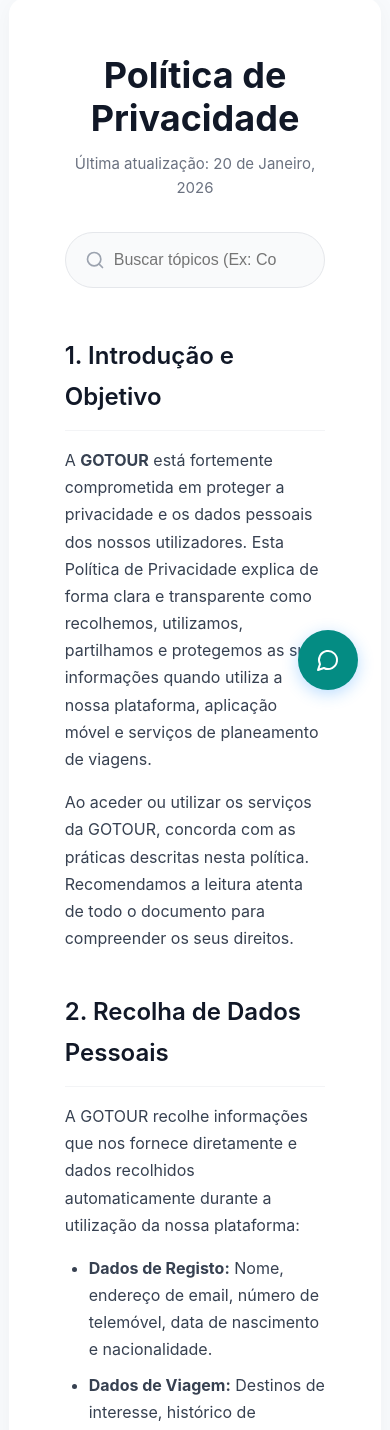
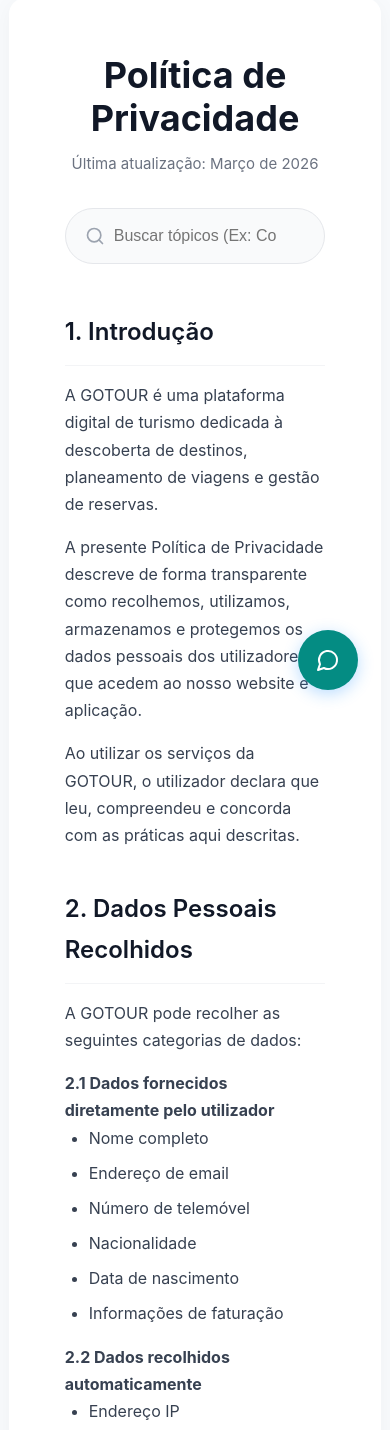
Before and after one commit to mariabernardop63-cell/GOTOUR-GLOBAL-APP, a React (Vite) app: page /privacy-policy in a window 390 px wide. Shown: the part 122-1552 px from the top of the page. Built offline with nearby package versions, Linux system fonts and the light colour scheme; no server answers; a web font is replaced by a local one.

Commit message:
Update Welcome texts and Legal pages

```diff
--- a/src/pages/Legal/PrivacyPolicy.jsx
+++ b/src/pages/Legal/PrivacyPolicy.jsx
@@ -7,72 +7,83 @@ const PrivacyPolicy = () => {
     const sections = [
         {
             id: 'intro',
-            title: '1. Introdução e Objetivo',
+            title: '1. Introdução',
             content: (
                 <>
-                    <p>
-                        A <strong>GOTOUR</strong> está fortemente comprometida em proteger a privacidade e os dados pessoais
-                        dos nossos utilizadores. Esta Política de Privacidade explica de forma clara e transparente como
-                        recolhemos, utilizamos, partilhamos e protegemos as suas informações quando utiliza a nossa plataforma,
-                        aplicação móvel e serviços de planeamento de viagens.
-                    </p>
-                    <p>
-                        Ao aceder ou utilizar os serviços da GOTOUR, concorda com as práticas descritas nesta política.
-                        Recomendamos a leitura atenta de todo o documento para compreender os seus direitos.
-                    </p>
+                    <p>A GOTOUR é uma plataforma digital de turismo dedicada à descoberta de destinos, planeamento de viagens e gestão de reservas.</p>
+                    <p>A presente Política de Privacidade descreve de forma transparente como recolhemos, utilizamos, armazenamos e protegemos os dados pessoais dos utilizadores que acedem ao nosso website e aplicação.</p>
+                    <p>Ao utilizar os serviços da GOTOUR, o utilizador declara que leu, compreendeu e concorda com as práticas aqui descritas.</p>
                 </>
             )
         },
         {
-            id: 'coleta',
-            title: '2. Recolha de Dados Pessoais',
+            id: 'dados-recolhidos',
+            title: '2. Dados Pessoais Recolhidos',
             content: (
                 <>
-                    <p>
-                        A GOTOUR recolhe informações que nos fornece diretamente e dados recolhidos automaticamente durante
-                        a utilização da nossa plataforma:
-                    </p>
+                    <p>A GOTOUR pode recolher as seguintes categorias de dados:</p>
+
+                    <strong>2.1 Dados fornecidos diretamente pelo utilizador</strong>
                     <ul>
-                        <li><strong>Dados de Registo:</strong> Nome, endereço de email, número de telemóvel, data de nascimento e nacionalidade.</li>
-                        <li><strong>Dados de Viagem:</strong> Destinos de interesse, histórico de reservas, preferências de alojamento e datas de viagem.</li>
-                        <li><strong>Dados de Pagamento:</strong> Informações de faturação e detalhes de cartão de crédito (processados de forma segura por prestadores externos).</li>
-                        <li><strong>Dados de Utilização:</strong> Endereço IP, tipo de dispositivo, sistema operativo, páginas visitadas e interações com a aplicação.</li>
+                        <li>Nome completo</li>
+                        <li>Endereço de email</li>
+                        <li>Número de telemóvel</li>
+                        <li>Nacionalidade</li>
+                        <li>Data de nascimento</li>
+                        <li>Informações de faturação</li>
                     </ul>
+
+                    <strong>2.2 Dados recolhidos automaticamente</strong>
+                    <ul>
+                        <li>Endereço IP</li>
+                        <li>Tipo de dispositivo</li>
+                        <li>Sistema operativo</li>
+                        <li>Navegador utilizado</li>
+                        <li>Páginas visitadas</li>
+                        <li>Preferências de navegação</li>
+                    </ul>
+
+                    <strong>2.3 Dados provenientes de autenticação via Google</strong>
+                    <p>Caso o utilizador opte por iniciar sessão através da conta Google, a GOTOUR poderá receber:</p>
+                    <ul>
+                        <li>Nome associado à conta Google</li>
+                        <li>Endereço de email</li>
+                        <li>Fotografia de perfil</li>
+                        <li>Identificador único da conta Google</li>
+                    </ul>
+                    <p>A GOTOUR não tem acesso à palavra-passe do utilizador nem à sua conta Google além das informações autorizadas.</p>
                 </>
             )
         },
         {
-            id: 'uso',
-            title: '3. Utilização das Informações',
+            id: 'finalidade',
+            title: '3. Finalidade do Tratamento',
             content: (
                 <>
-                    <p>
-                        Os dados recolhidos são utilizados exclusivamente para melhorar a sua experiência e garantir
-                        a prestação dos nossos serviços de excelência. Utilizamos as suas informações para:
-                    </p>
+                    <p>Os dados pessoais são utilizados exclusivamente para:</p>
                     <ul>
-                        <li>Criar e gerir a sua conta na plataforma GOTOUR.</li>
-                        <li>Personalizar recomendações de destinos e itinerários de viagem com base nas suas preferências.</li>
-                        <li>Processar reservas, pagamentos e enviar confirmações ou atualizações de viagem importantes.</li>
-                        <li>Melhorar continuamente a segurança, o design e as funcionalidades da nossa aplicação.</li>
-                        <li>Enviar comunicações de marketing relevantes (apenas com o seu consentimento explícito).</li>
+                        <li>Criar e gerir contas de utilizador</li>
+                        <li>Processar reservas e pagamentos</li>
+                        <li>Personalizar recomendações de destinos</li>
+                        <li>Melhorar funcionalidades e segurança</li>
+                        <li>Comunicar atualizações importantes</li>
+                        <li>Cumprir obrigações legais</li>
                     </ul>
+                    <p>Os dados obtidos através do login Google são utilizados apenas para autenticação e identificação segura do utilizador.</p>
                 </>
             )
         },
         {
-            id: 'compartilhamento',
+            id: 'partilha',
             title: '4. Partilha de Dados',
             content: (
                 <>
-                    <p>
-                        A GOTOUR valoriza a sua confiança. Não vendemos, alugamos ou comercializamos os seus dados pessoais
-                        a terceiros. Contudo, podemos partilhar informações estritamente necessárias nas seguintes situações:
-                    </p>
+                    <p>A GOTOUR não vende, aluga ou comercializa dados pessoais.</p>
+                    <p>Poderá ocorrer partilha limitada nas seguintes situações:</p>
                     <ul>
-                        <li><strong>Fornecedores de Serviços:</strong> Companhias aéreas, hotéis e operadores turísticos necessários para concluir a sua reserva.</li>
-                        <li><strong>Prestadores de Serviços Tecnológicos:</strong> Plataformas de alojamento em cloud, processadores de pagamento e ferramentas num contexto de análise de dados.</li>
-                        <li><strong>Obrigação Legal:</strong> Em resposta a intimações ou ordens judiciais, para cumprir a legislação aplicável.</li>
+                        <li>Parceiros de viagem (hotéis, companhias aéreas, operadores turísticos) exclusivamente para execução de reservas</li>
+                        <li>Prestadores tecnológicos (cloud, processamento de pagamento, análise de dados)</li>
+                        <li>Cumprimento de obrigação legal ou ordem judicial</li>
                     </ul>
                 </>
             )
@@ -82,96 +93,99 @@ const PrivacyPolicy = () => {
             title: '5. Cookies e Tecnologias Semelhantes',
             content: (
                 <>
-                    <p>
-                        Utilizamos cookies e tecnologias de rastreamento semelhantes para analisar tendências, administrar
-                        o site, rastrear os movimentos dos utilizadores e recolher informações demográficas sobre a nossa base
-                        de utilizadores no geral. Pode controlar a utilização de cookies ao nível do seu navegador individual,
-                        mas se optar por desativar os cookies, isso pode limitar a utilização de certas funcionalidades na nossa plataforma.
-                    </p>
-                    <div className="legal-info-box">
-                        <p>Dica: Pode gerir as suas preferências de cookies a qualquer momento através das Configurações da sua Conta GOTOUR.</p>
-                    </div>
+                    <p>Utilizamos cookies para:</p>
+                    <ul>
+                        <li>Garantir funcionamento técnico do site</li>
+                        <li>Melhorar desempenho</li>
+                        <li>Analisar tráfego</li>
+                        <li>Personalizar experiência</li>
+                    </ul>
+                    <p>O utilizador pode gerir preferências através das configurações do navegador.</p>
                 </>
             )
         },
         {
             id: 'seguranca',
-            title: '6. Segurança e Proteção de Dados',
+            title: '6. Segurança da Informação',
             content: (
                 <>
-                    <p>
-                        A GOTOUR implementa rigorosas medidas de segurança técnicas, administrativas e físicas projetadas para
-                        proteger as suas informações pessoais contra acesso não autorizado, destruição, perda, alteração ou
-                        divulgação. Todos os dados sensíveis transmitidos (como detalhes de cartões de crédito) são
-                        encriptados utilizando tecnologia <em>Secure Socket Layer</em> (SSL).
-                    </p>
+                    <p>A GOTOUR implementa medidas técnicas e organizacionais adequadas para proteger dados contra:</p>
+                    <ul>
+                        <li>Acesso não autorizado</li>
+                        <li>Alteração</li>
+                        <li>Perda</li>
+                        <li>Divulgação indevida</li>
+                    </ul>
+                    <p>As transmissões sensíveis são protegidas por encriptação SSL.</p>
                 </>
             )
         },
         {
             id: 'direitos',
-            title: '7. Os Seus Direitos',
+            title: '7. Direitos do Utilizador',
             content: (
                 <>
-                    <p>
-                        De acordo com o Regulamento Geral sobre a Proteção de Dados (RGPD) e leis de privacidade aplicáveis,
-                        garantimos-lhe o direito total sobre a sua informação:
-                    </p>
+                    <p>Nos termos da legislação aplicável, o utilizador pode:</p>
                     <ul>
-                        <li>Acesso rápido a todos os dados pessoais que mantemos sobre si.</li>
-                        <li>Retificação e atualização de informações incorretas ou incompletas.</li>
-                        <li>Apagamento ("Direito ao esquecimento") dos seus dados dos nossos servidores.</li>
-                        <li>Restrição e oposição ao processamento dos seus dados.</li>
-                        <li>Portabilidade dos dados para outros serviços num formato estruturado.</li>
+                        <li>Solicitar acesso aos seus dados</li>
+                        <li>Corrigir informações incorretas</li>
+                        <li>Solicitar eliminação</li>
+                        <li>Opor-se ao tratamento</li>
+                        <li>Solicitar portabilidade</li>
+                    </ul>
+                    <p>Pedidos podem ser feitos através do contacto oficial abaixo.</p>
+                </>
+            )
+        },
+        {
+            id: 'retencao',
+            title: '8. Retenção de Dados',
+            content: (
+                <>
+                    <p>Os dados pessoais são mantidos apenas pelo período necessário para:</p>
+                    <ul>
+                        <li>Cumprimento contratual</li>
+                        <li>Obrigações legais</li>
+                        <li>Finalidades legítimas da plataforma</li>
                     </ul>
                 </>
             )
         },
         {
             id: 'alteracoes',
-            title: '8. Alterações à Política',
+            title: '9. Alterações à Política',
             content: (
                 <>
-                    <p>
-                        A GOTOUR reserva-se o direito de modificar esta Política de Privacidade periodicamente para refletir
-                        alterações nas nossas práticas ou na regulamentação legal. Notificaremos os utilizadores sobre
-                        quaisquer mudanças substanciais através de um aviso destacado na aplicação ou via email antes que
-                        entrem em vigor.
-                    </p>
+                    <p>A GOTOUR reserva-se o direito de atualizar esta Política sempre que necessário. Alterações relevantes serão comunicadas na plataforma.</p>
                 </>
             )
         },
         {
-            id: 'contato',
-            title: '9. Contacto',
+            id: 'contacto',
+            title: '10. Contacto Oficial',
             content: (
                 <>
-                    <p>
-                        Se tiver questões, preocupações ou reclamações relativamente à nossa Política de Privacidade
-                        ou ao tratamento dos seus dados, entre em contacto connosco através do endereço oficial de
-                        apoio e privacidade:
-                    </p>
+                    <p>Para questões relacionadas com privacidade:</p>
                     <p>
                         <strong>Email:</strong> privacidade@gotour.com<br />
-                        <strong>Morada Sede:</strong> Av. da Liberdade, 110, Lisboa, Portugal<br />
-                        <strong>Encarregado de Proteção de Dados (DPO):</strong> dpo@gotour.com
+                        <strong>Suporte Geral:</strong> suporte@gotour.com
                     </p>
                 </>
             )
-        },
+        }
     ];
 
     const filteredSections = sections.filter(section => {
         if (!searchQuery) return true;
         const query = searchQuery.toLowerCase();
         return section.title.toLowerCase().includes(query) ||
-            section.id.toLowerCase().includes(query); // We search IDs just to catch keywords like "cookies"
+            section.id.toLowerCase().includes(query);
     });
 
     return (
         <LegalPageLayout
             title="Política de Privacidade"
-            lastUpdated="20 de Janeiro, 2026"
+            lastUpdated="Março de 2026"
             onSearch={setSearchQuery}
         >
             {filteredSections.map(section => (
--- a/src/pages/Legal/TermsOfService.jsx
+++ b/src/pages/Legal/TermsOfService.jsx
@@ -10,16 +10,8 @@ const TermsOfService = () => {
             title: '1. Aceitação dos Termos',
             content: (
                 <>
-                    <p>
-                        Bem-vindo à <strong>GOTOUR</strong>. Estes Termos de Serviço ("Termos") representam um
-                        contrato legalmente vinculativo entre si (o "Utilizador") e a GOTOUR Inc. Ao aceder à
-                        nossa aplicação, registar uma conta ou utilizar os nossos serviços de planeamento e
-                        agendamento de viagens, declara ter lido, compreendido e estar totalmente em acordo com
-                        condições aqui estabelecidas.
-                    </p>
-                    <p>
-                        Se não concordar com alguma destas disposições, solicitamos que não utilize os nossos serviços.
-                    </p>
+                    <p>Ao aceder ou utilizar a plataforma GOTOUR, o utilizador aceita integralmente os presentes Termos de Serviço.</p>
+                    <p>Caso não concorde, deverá cessar a utilização imediatamente.</p>
                 </>
             )
         },
@@ -28,52 +20,42 @@ const TermsOfService = () => {
             title: '2. Descrição do Serviço',
             content: (
                 <>
-                    <p>
-                        A GOTOUR disponibiliza uma plataforma digital voltada a facilitar o planeamento de viagens.
-                        Isto inclui a descoberta de destinos (utilizando inteligência artificial), organização de
-                        roteiros personalizados, pesquisa de hotéis, voos, experiências locais e gestão centralizada
-                        de itinerários.
-                    </p>
-                    <div className="legal-info-box">
-                        <p>Importante: A GOTOUR atua, na maioria das vezes, como intermediária entre si e
-                            fornecedores terceiros (companhias aéreas, hotéis).</p>
-                    </div>
-                </>
-            )
-        },
-        {
-            id: 'condicoes',
-            title: '3. Condições de Uso',
-            content: (
-                <>
-                    <p>
-                        O acesso aos serviços requer o registo de uma conta com informações verdadeiras, atualizadas e completas.
-                        A manutenção da confidencialidade das credenciais de acesso é da inteira responsabilidade do Utilizador.
-                    </p>
-                    <p>
-                        O Utilizador compromete-se a:
-                    </p>
+                    <p>A GOTOUR é uma plataforma digital que permite:</p>
                     <ul>
-                        <li>Ter pelo menos 18 anos de idade completos para efetuar reservas.</li>
-                        <li>Não utilizar a aplicação para fins fraudulentos, ilegais ou não autorizados.</li>
-                        <li>Não submeter conteúdo ofensivo, discriminatório ou que viole direitos de terceiros nas áreas da comunidade ou avaliações.</li>
-                        <li>Não partilhar as palavras-passe ou tokens OTP gerados para o acesso de terceiros.</li>
+                        <li>Descoberta de destinos turísticos</li>
+                        <li>Planeamento de viagens</li>
+                        <li>Gestão de reservas</li>
+                        <li>Acesso a ofertas e experiências personalizadas</li>
                     </ul>
                 </>
             )
         },
         {
-            id: 'responsabilidades',
-            title: '4. Responsabilidades do Utilizador',
+            id: 'registo',
+            title: '3. Registo e Conta',
             content: (
                 <>
-                    <p>
-                        Quaisquer atividades desenvolvidas na conta GOTOUR são atribuídas ao seu respetivo titular. A GOTOUR não
-                        se responsabiliza por eventuais perdas financeiras ou acessos não autorizados decorrentes da negligência
-                        do utilizador em proteger o seu dispositivo ou palavras-passe. É igualmente responsabilidade do
-                        Utilizador garantir a validade dos documentos de identificação necessários para as viagens
-                        (Passaportes, Vistos).
-                    </p>
+                    <p>O utilizador compromete-se a:</p>
+                    <ul>
+                        <li>Fornecer informações verdadeiras</li>
+                        <li>Manter confidencialidade da conta</li>
+                        <li>Não partilhar credenciais</li>
+                    </ul>
+                    <p>A autenticação pode ser realizada por email ou através da conta Google.</p>
+                </>
+            )
+        },
+        {
+            id: 'responsabilidade',
+            title: '4. Responsabilidade do Utilizador',
+            content: (
+                <>
+                    <p>É proibido:</p>
+                    <ul>
+                        <li>Utilizar a plataforma para fins ilegais</li>
+                        <li>Interferir na segurança do sistema</li>
+                        <li>Utilizar dados de outros utilizadores indevidamente</li>
+                    </ul>
                 </>
             )
         },
@@ -82,81 +64,60 @@ const TermsOfService = () => {
             title: '5. Propriedade Intelectual',
             content: (
                 <>
-                    <p>
-                        Todos os elementos gráficos, designs, código-fonte, algoritmos, logótipos e interfaces contidos na
-                        plataforma GOTOUR são propriedade exclusiva ou licenciada pela GOTOUR Inc., e encontram-se protegidos
-                        por legislações de direitos de autor, marcas e propriedade intelectual internacional.
-                    </p>
-                    <p>
-                        Não é permitido o uso não autorizado de data mining, robots ou métodos automatizados equivalentes para
-                        recolher informações da plataforma.
-                    </p>
+                    <p>Todos os conteúdos da plataforma GOTOUR, incluindo marca, logotipo, design, textos e funcionalidades, são protegidos por legislação aplicável.</p>
+                    <p>A reprodução não autorizada é proibida.</p>
                 </>
             )
         },
         {
             id: 'pagamentos',
-            title: '6. Pagamentos, Reservas e Cancelamentos',
+            title: '6. Pagamentos e Reservas',
             content: (
                 <>
-                    <p>
-                        <strong>Pagamentos:</strong> Todas as tarifas apresentadas estão sujeitas a imposto e disponibilidade e apenas
-                        são asseguradas após o processamento bem-sucedido do pagamento.
-                    </p>
-                    <p>
-                        <strong>Políticas de Fornecedores:</strong> Uma vez que a GOTOUR age como plataforma agregadora, as
-                        condições de cancelamento, reembolso e modificação das reservas estão integralmente sujeitas
-                        às políticas estipuladas por cada fornecedor (A companhia aérea, hotel, etc.).
-                    </p>
-                    <p>
-                        <strong>Taxas de Serviço GOTOUR:</strong> Reservamo-nos o direito de aplicar taxas administrativas não-reembolsáveis
-                        ao intermediar a emissão de bilhetes ou resoluções logísticas complexas.
-                    </p>
+                    <p>Pagamentos processados através de parceiros externos seguem as respetivas políticas.</p>
+                    <p>Cancelamentos e reembolsos dependem das condições do fornecedor da reserva.</p>
                 </>
             )
         },
         {
-            id: 'modificacoes',
-            title: '7. Modificações no Serviço',
+            id: 'limitacao',
+            title: '7. Limitação de Responsabilidade',
             content: (
                 <>
-                    <p>
-                        Temos a missão de estar em constante inovação. Deste modo, a GOTOUR pode suspender, descontinuar ou
-                        fazer evoluir qualquer extensão da plataforma ou parceiros integrados com ou sem aviso prévio. Não
-                        seremos responsabilizados perante o Utilizador ou qualquer terceiro por essas modificações de software.
-                    </p>
+                    <p>A GOTOUR atua como intermediária digital entre utilizadores e fornecedores turísticos.</p>
+                    <p>Não se responsabiliza por falhas operacionais de parceiros externos.</p>
+                </>
+            )
+        },
+        {
+            id: 'alteracoes',
+            title: '8. Alterações ao Serviço',
+            content: (
+                <>
+                    <p>A GOTOUR pode modificar funcionalidades ou suspender serviços para manutenção ou atualização.</p>
                 </>
             )
         },
         {
             id: 'lei',
-            title: '8. Lei Aplicável e Resolução de Disputas',
+            title: '9. Lei Aplicável',
             content: (
                 <>
-                    <p>
-                        Estes Termos serão regidos e interpretados em conformidade com as leis do país sede da GOTOUR (e,
-                        nos limites da sua aplicabilidade, direitos europeus do consumidor). Qualquer disputa que seja emergente
-                        relacionada a estes Termos será submetida de forma voluntária aos tribunais da jurisdição sede.
-                    </p>
+                    <p>Estes Termos são regidos pela legislação aplicável no país de operação da GOTOUR.</p>
                 </>
             )
         },
         {
-            id: 'contato',
-            title: '9. Contacto e Suporte',
+            id: 'contacto',
+            title: '10. Contacto',
             content: (
                 <>
                     <p>
-                        Caso necessite de suporte legal referente aos nossos Termos de Serviço ou deseje denunciar uma infração,
-                        o nosso departamento jurídico e de apoio ao cliente está disponível através de:
-                    </p>
-                    <p>
-                        <strong>Email Oficial de Suporte:</strong> legal@gotour.com<br />
-                        <strong>Telefone Internacional:</strong> +351 210 000 000
+                        <strong>Email Oficial de Suporte:</strong> suporte@gotour.com
                     </p>
                 </>
             )
-        },
+        }
     ];
 
     const filteredSections = sections.filter(section => {
@@ -169,7 +130,7 @@ const TermsOfService = () => {
     return (
         <LegalPageLayout
             title="Termos de Serviço"
-            lastUpdated="20 de Janeiro, 2026"
+            lastUpdated="Março de 2026"
             onSearch={setSearchQuery}
         >
             {filteredSections.map(section => (
@@ -181,7 +142,7 @@ const TermsOfService = () => {
 
             {filteredSections.length === 0 && (
                 <div style={{ textAlign: 'center', padding: '40px 0', color: '#6B7280' }}>
-                    <p>Nenhum termo encontrado para "{searchQuery}". Tente pesquisar por palavras como "Direitos", "Pagamentos" ou "Cancelamentos".</p>
+                    <p>Nenhum termo encontrado para "{searchQuery}".</p>
                 </div>
             )}
         </LegalPageLayout>
```
Also changed, not shown: src/pages/Welcome/Welcome.jsx (+6 -8 lines).
